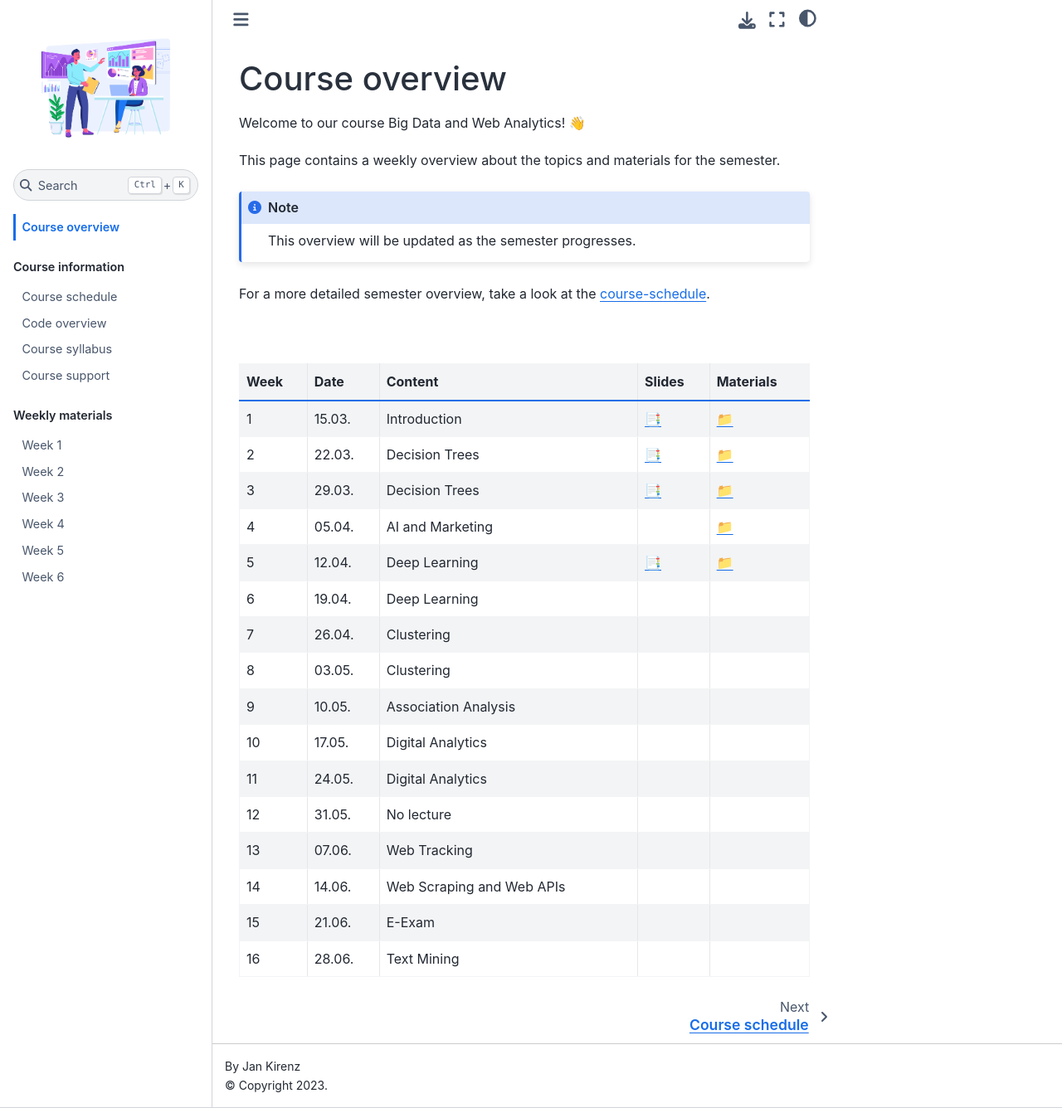
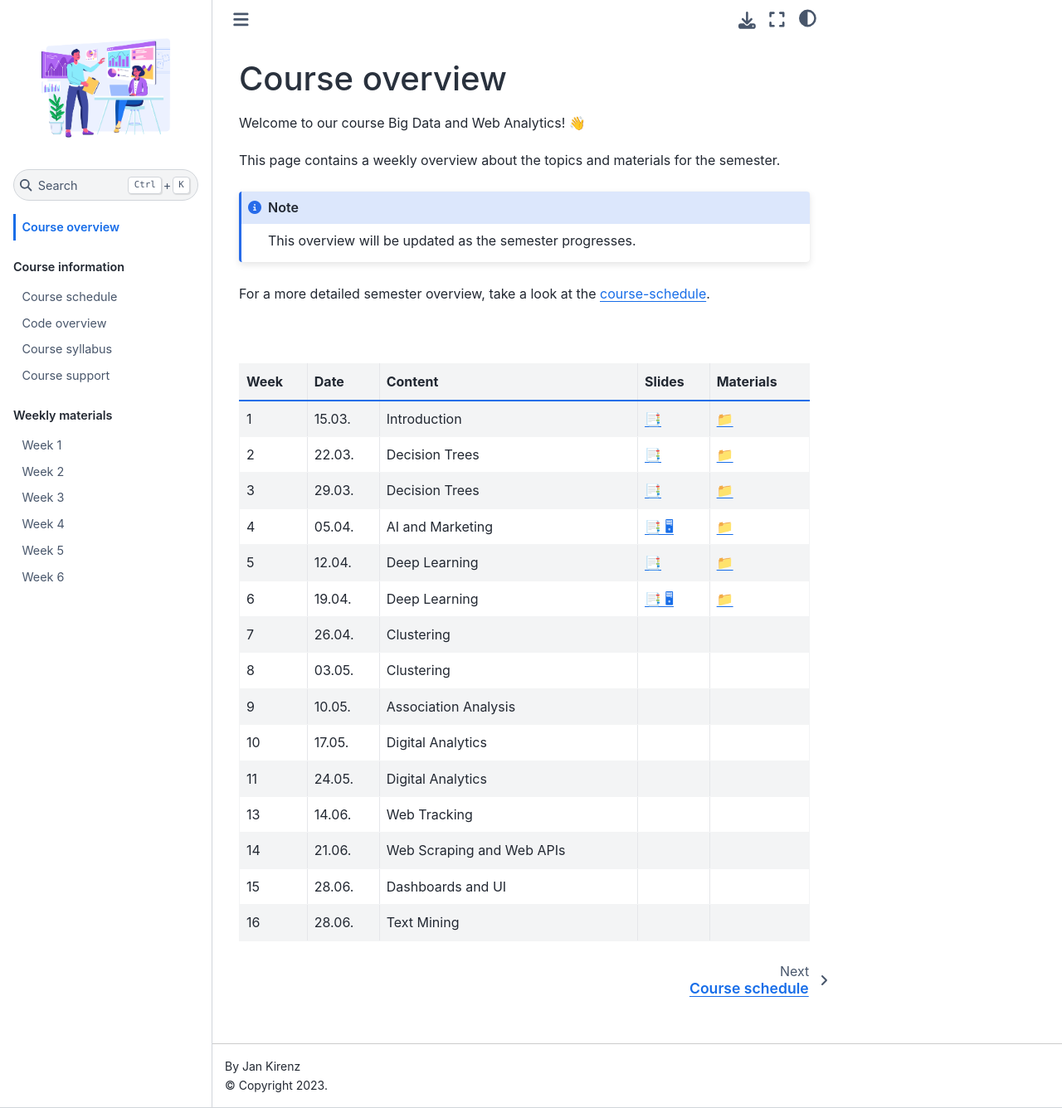
Before and after one commit to kirenz/om2, a Jupyter Book: the page built from docs/course-overview.md, in a window 1280 px wide and 1336 px high. Shown: the whole window at 83% size. Built offline with Jupyter Book 1.0.4 settings and Sphinx 7.4.7 and the Sphinx Book theme 1.1.4, drawn with Linux system fonts in a browser that asks for light colours.

Commit message:
Update course-overview.md

```diff
--- a/docs/course-overview.md
+++ b/docs/course-overview.md
@@ -17,17 +17,16 @@ For a more detailed semester overview, take a look at the [course-schedule](../d
 |	---	|	---	|	---	|	---	|	---	|
 |	1	|	15.03.	|	Introduction	|	[📑](https://drive.google.com/file/d/11jh63a7vX49m9q3a9qJz0L8scmPijLMf/view?usp=sharing)	|	[📁](../weeks/week1.md)	|
 |	2	|	22.03.	|	Decision Trees	|	[📑](https://drive.google.com/file/d/1-Ox-jFeNPPam4sxZzoI90L4hH_rq6bU9/view?usp=sharing)	|	[📁](../weeks/week2.md)	|
-|	3	|	29.03.	|	Decision Trees	|	[📑](https://kirenz.github.io/lab-trees/campaign/campaign.html#/title-slide)	|	[📁](../weeks/week3.md)	|
-|	4	|	05.04.	|	AI and Marketing	|		|	[📁](../weeks/week4.md)	|
+|	3	|	29.03.	|	Decision Trees	|	[📑](https://drive.google.com/file/d//view?usp=sharing)	|	[📁](../weeks/week3.md)	|
+|	4	|	05.04.	|	AI and Marketing	|	[📑 🖥](https://kirenz.github.io/slides/ml/ml-overview#/title-slide)	|	[📁](../weeks/week4.md)	|
 |	5	|	12.04.	|	Deep Learning	|	[📑](https://drive.google.com/file/d/1-1fCMnIrZYAQzAdKs_biGgtdrM9-Bsfz/view?usp=sharing)	|	[📁](../weeks/week5.md)	|
-|	6	|	19.04.	|	Deep Learning	|		|		|
+|	6	|	19.04.	|	Deep Learning	|	[📑 🖥](https://kirenz.github.io/huggingface/transformers/transformer-intuition.html#/title-slide)	|	[📁](../weeks/week6.md)	|
 |	7	|	26.04.	|	Clustering	|		|		|
 |	8	|	03.05.	|	Clustering	|		|		|
 |	9	|	10.05.	|	Association Analysis	|		|		|
 |	10	|	17.05.	|	Digital Analytics	|		|		|
 |	11	|	24.05.	|	Digital Analytics	|		|		|
-|	12	|	31.05.	|	No lecture	|		|		|
-|	13	|	07.06.	|	Web Tracking	|		|		|
-|	14	|	14.06.	|	Web Scraping and Web APIs	|		|		|
-|	15	|	21.06.	|	E-Exam	|		|		|
+|	13	|	14.06.	|	Web Tracking	|		|		|
+|	14	|	21.06.	|	Web Scraping and Web APIs	|		|		|
+|	15	|	28.06.	|	Dashboards and UI	|		|		|
 |	16	|	28.06.	|	Text Mining	|		|		|
```
